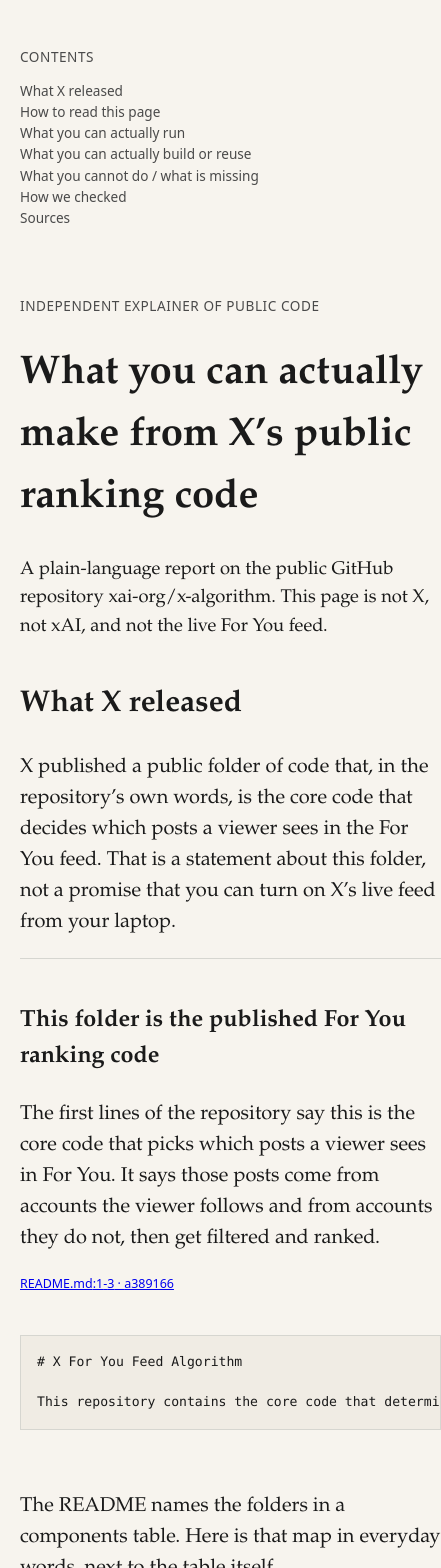
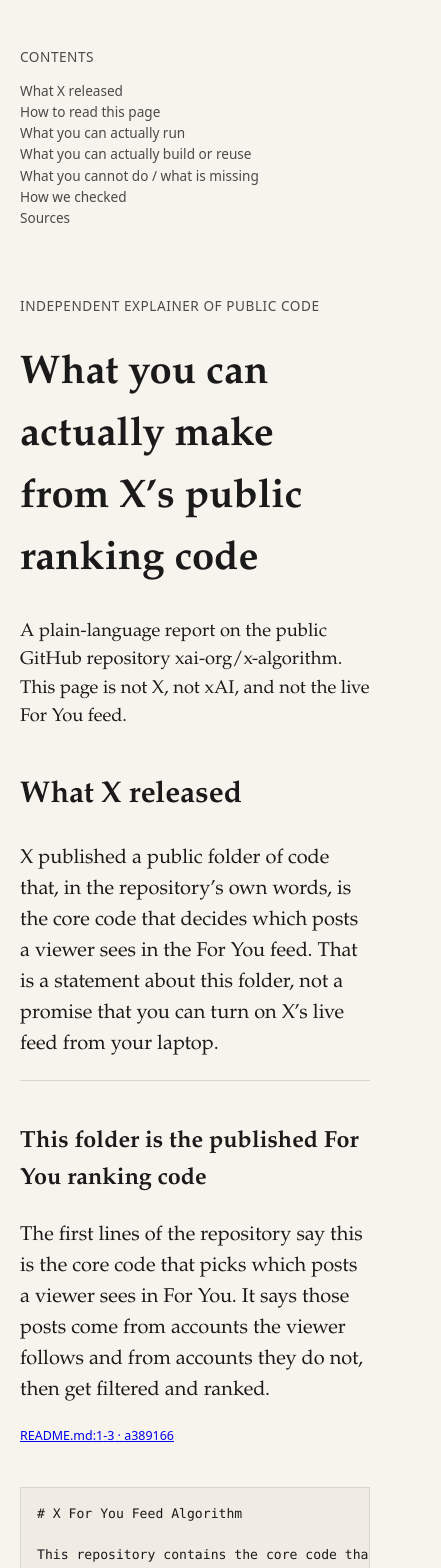
Before and after one commit to mtrxdev/x-algorithm-public-wiki, a Next.js app: page / in a window 390 px wide. Shown: the top 1568 px of the page, 441 px wide, since content can reach past the window. Built offline with nearby package versions, Linux system fonts and the light colour scheme.

Commit message:
fix: contain narrow-viewport overflow

```diff
--- a/app/globals.css
+++ b/app/globals.css
@@ -15,6 +15,8 @@ body {
   font: 20px/1.55 "Iowan Old Style", "Palatino Linotype", Palatino, Georgia, serif;
 }
 .shell { display: grid; grid-template-columns: 240px minmax(0, 72ch) ; gap: 2.5rem; max-width: 1100px; margin: 0 auto; padding: 2rem 1.25rem 6rem; }
+.shell > * { min-width: 0; }
+p, li, h1, h2, h3 { overflow-wrap: anywhere; }
 .lede { font-size: 1.15rem; }
 .kicker { font-size: 0.85rem; letter-spacing: 0.04em; text-transform: uppercase; color: var(--muted); font-family: system-ui, sans-serif; }
 .toc { position: sticky; top: 1.5rem; align-self: start; font-family: system-ui, sans-serif; font-size: 0.85rem; }
@@ -23,13 +25,13 @@ body {
 .toc .h3 { padding-left: 0.8rem; }
 h2 { margin-top: 2.5rem; }
 pre, code { font-family: ui-monospace, SFMono-Regular, Menlo, Consolas, monospace; font-size: 0.82rem; }
-pre { background: var(--code); padding: 1rem; overflow: auto; border: 1px solid var(--line); }
-.card { border-top: 1px solid var(--line); padding: 1.25rem 0 1.75rem; display: grid; gap: 1rem; }
+pre { background: var(--code); padding: 1rem; overflow: auto; border: 1px solid var(--line); max-width: 100%; }
+.card { border-top: 1px solid var(--line); padding: 1.25rem 0 1.75rem; display: grid; gap: 1rem; min-width: 0; }
 @media (min-width: 900px) {
   .card { grid-template-columns: 1fr 1fr; }
 }
 @media (max-width: 899px) {
-  .shell { grid-template-columns: 1fr; }
+  .shell { grid-template-columns: minmax(0, 1fr); }
   .toc { position: static; }
 }
 .cite { font-family: system-ui, sans-serif; font-size: 0.78rem; color: var(--muted); }
```
